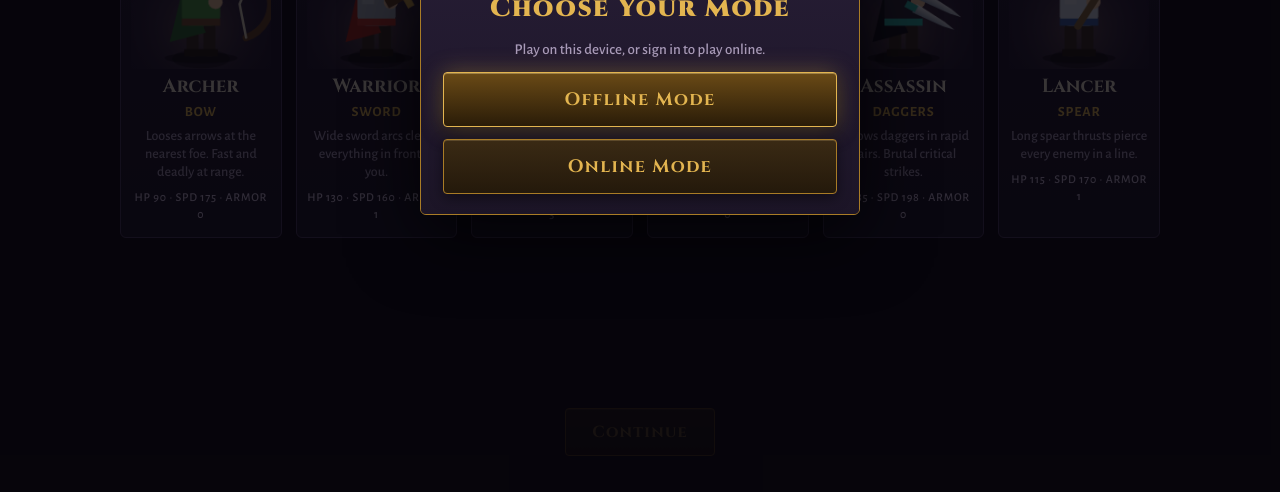
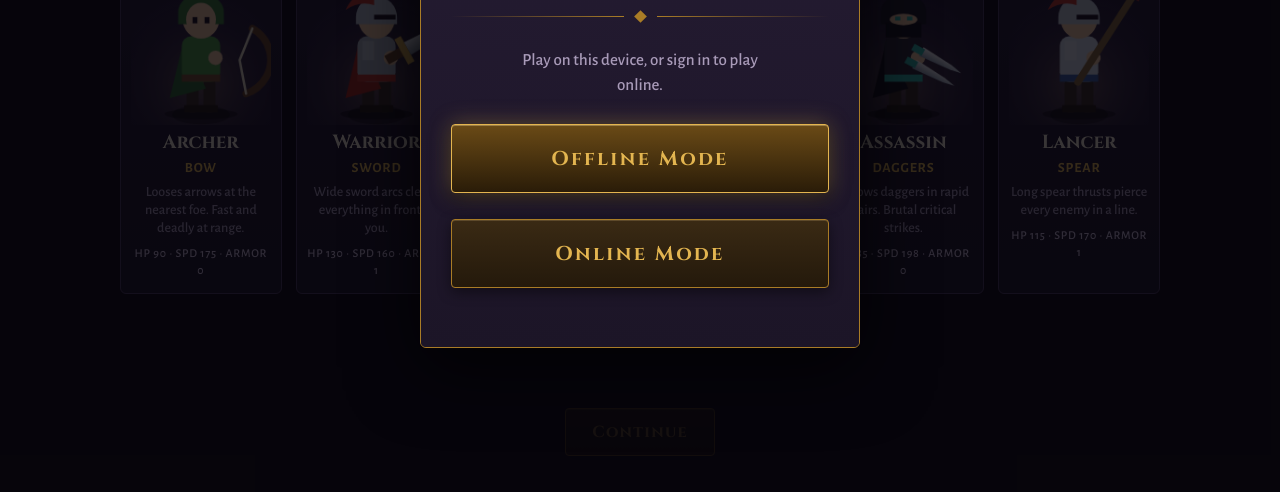
Before and after one commit to bryangablao/rpg, a plain HTML site: page index.html in a window 1280 px wide. Shown: the part 308-800 px from the top of the page. Drawn offline with nearby package versions, Linux system fonts and the light colour scheme.

Commit message:
Update index.html

```diff
--- a/index.html
+++ b/index.html
@@ -314,9 +314,10 @@ h1.title{font-size:clamp(28px,5vw,46px);color:var(--gold);letter-spacing:.04em;t
 
 /* ===== mode modal (offline / online login book) ===== */
 #modeModal{z-index:60}
-.mm-sheet{position:relative;width:min(440px,100%);max-height:calc(100% - 24px);overflow-x:hidden;overflow-y:auto;background:linear-gradient(var(--panel2),var(--panel));border:1px solid var(--gold2);border-radius:6px;box-shadow:0 20px 70px rgba(0,0,0,.7);perspective:1500px;zoom:var(--ui)}
-.mm-pages{position:relative;height:300px;transition:height .7s ease}
-.mm-pg{position:absolute;top:0;left:0;right:0;padding:20px 22px 22px;display:flex;flex-direction:column;gap:12px;visibility:hidden;background:linear-gradient(var(--panel2),var(--panel));transform-origin:left center;backface-visibility:hidden;-webkit-backface-visibility:hidden}
+.mm-sheet{position:relative;width:min(440px,100%);overflow:hidden;background:linear-gradient(var(--panel2),var(--panel));border:1px solid var(--gold2);border-radius:6px;box-shadow:0 20px 70px rgba(0,0,0,.7);perspective:1500px;zoom:var(--ui)}
+.mm-pages{position:relative;height:min(var(--mmh,420px),calc((100vh - 24px)/var(--ui)))}
+.mm-pg{position:absolute;top:0;bottom:0;left:0;right:0;overflow-x:hidden;overflow-y:auto;padding:20px 22px 22px;display:flex;flex-direction:column;gap:12px;visibility:hidden;background:linear-gradient(var(--panel2),var(--panel));transform-origin:left center;backface-visibility:hidden;-webkit-backface-visibility:hidden}
+.mm-pg>:first-child{margin-top:auto}.mm-pg>:last-child{margin-bottom:auto}
 .mm-pg.cur{visibility:visible;z-index:1}
 .mm-pg h2{margin:0;font-size:26px;color:var(--gold);text-align:center;letter-spacing:.06em}
 .mm-pg .sub{margin:0 auto;font-size:15px}
@@ -343,11 +344,29 @@ h1.title{font-size:clamp(28px,5vw,46px);color:var(--gold);letter-spacing:.04em;t
 .mm-link:hover{filter:brightness(1.3)}
 .mm-link.center{align-self:center}
 .mm-err{min-height:20px;margin:0;text-align:center;font:700 14px var(--body);color:#ff9aa2}
+
+/* mode page spacing */
+#mmMode{gap:26px;padding:28px 30px}
+#mmMode h2{font-size:32px;letter-spacing:.08em}
+#mmMode .sub{font-size:17px;line-height:1.5;max-width:30ch}
+#mmMode .mm-btn{padding:20px 24px;font-size:20px;letter-spacing:.12em}
+.mm-orn{display:flex;align-items:center;gap:12px;color:var(--gold2)}
+.mm-orn::before,.mm-orn::after{content:"";flex:1;height:1px;background:linear-gradient(90deg,transparent,var(--gold2))}
+.mm-orn::after{background:linear-gradient(90deg,var(--gold2),transparent)}
+.mm-orn i{width:9px;height:9px;transform:rotate(45deg);background:var(--gold2)}
+/* opening splash */
+#splash{position:absolute;inset:0;z-index:100;display:flex;flex-direction:column;align-items:center;justify-content:center;gap:18px;padding:24px;text-align:center;background:radial-gradient(ellipse at 50% 45%,#241a33 0%,var(--ink) 70%);cursor:pointer;transition:opacity .9s ease}
+#splash.off{opacity:0;pointer-events:none}
+#splash h1{margin:0;font:900 clamp(38px,9vw,88px)/1.05 var(--display);letter-spacing:.1em;text-transform:uppercase;color:var(--gold);text-shadow:0 3px 0 #4a2f0c,0 0 44px rgba(227,181,80,.35);opacity:0;animation:spIn 1.4s ease .2s forwards}
+#splash p{margin:0;font:600 clamp(16px,3.2vw,24px) var(--display);letter-spacing:.3em;text-transform:uppercase;color:var(--mute);opacity:0;animation:spIn 1.2s ease 1.2s forwards}
+@keyframes spIn{from{opacity:0;transform:translateY(10px)}to{opacity:1;transform:none}}
 </style>
 <div id="app">
+<div id="splash"><h1>Seven Realms</h1><p>Seven lands. One legend.</p></div>
 <div class="modal pad on" id="modeModal"><div class="mm-sheet" id="mmSheet"><div class="mm-pages" id="mmPages">
  <div class="mm-pg cur" id="mmMode" data-pg="mode">
   <h2>Choose Your Mode</h2>
+  <div class="mm-orn"><i></i></div>
   <p class="sub">Play on this device, or sign in to play online.</p>
   <button class="btn mm-btn gold" id="mmOff" type="button">Offline Mode</button>
   <button class="btn mm-btn" id="mmOn" type="button">Online Mode</button>
@@ -384,6 +403,7 @@ h1.title{font-size:clamp(28px,5vw,46px);color:var(--gold);letter-spacing:.04em;t
 </div></div></div>
 
 <section class="screen pad on" id="sClass"><div class="wrap">
+  <button class="btn ghost small" id="modeBtn" type="button">Choose Mode: Offline / Online</button>
   <p class="eyebrow">Step 1 of 3</p>
   <h1 class="title">Choose Your Calling</h1>
   <p class="sub">Six paths, six weapons. Your weapon strikes on its own, so keep moving and stay alive.</p>
@@ -1352,15 +1372,13 @@ window.addEventListener('keydown',e=>{
 (function(){
  const pages=$('#mmPages'),ids={mode:'#mmMode',login:'#mmLogin',forgot:'#mmForgot',reg:'#mmReg'};
  let curPg='mode',busy=false;const SOON='This feature will be added soon.';
- function fit(pg){pages.style.height=pg.offsetHeight+'px'}
+ function fit(){let h=0;$$('.mm-pg').forEach(p=>{const b=p.style.bottom;p.style.bottom='auto';h=Math.max(h,p.offsetHeight);p.style.bottom=b});if(h)pages.style.setProperty('--mmh',h+'px')}
  function flip(to,back){if(busy||to===curPg)return;busy=true;const from=$(ids[curPg]),next=$(ids[to]);
   $$('.mm-err').forEach(e=>e.textContent='');
-  fit(next);
   if(back){next.classList.add('in');from.classList.add('under');from.classList.remove('cur')}
   else{next.classList.add('under');from.classList.remove('cur');from.classList.add('out')}
   setTimeout(()=>{[from,next].forEach(p=>p.classList.remove('in','out','under','cur'));next.classList.add('cur');curPg=to;busy=false},1100)}
- function init(){fit($('#mmMode'))}
- init();
+ fit();if(document.fonts&&document.fonts.ready)document.fonts.ready.then(fit);window.addEventListener('load',fit);
  $('#mmOff').onclick=()=>{ac();sfx('click');$('#modeModal').classList.remove('on')};
  $('#mmOn').onclick=()=>{ac();sfx('click');flip('login')};
  $('#mmLoginBack').onclick=()=>{sfx('click');flip('mode',true)};
@@ -1373,8 +1391,15 @@ window.addEventListener('keydown',e=>{
  $('#mmGoogle').onclick=soon('#mmErrLogin');
  $('#mmForgotBtn').onclick=soon('#mmErrForgot');
  $('#mmRegBtn').onclick=soon('#mmErrReg');
- window.addEventListener('resize',()=>{if(!busy)fit($(ids[curPg]))});
+ window.addEventListener('resize',()=>{if(!busy)fit()});
+ $('#modeBtn').onclick=()=>{ac();sfx('click');$$('.mm-err').forEach(e=>e.textContent='');if(curPg!=='mode'){$$('.mm-pg').forEach(p=>p.classList.remove('cur','in','out','under'));$('#mmMode').classList.add('cur');curPg='mode'}$('#modeModal').classList.add('on')};
 })();
+
+
+/* opening splash */
+(function(){const sp=$('#splash');let done=false;
+ function end(){if(done)return;done=true;sp.classList.add('off');setTimeout(()=>sp.remove(),1000)}
+ sp.addEventListener('click',end);window.addEventListener('keydown',end,{once:true});setTimeout(end,3800)})();
 
 /* boot */
 setUI();window.addEventListener('resize',setUI);
```
